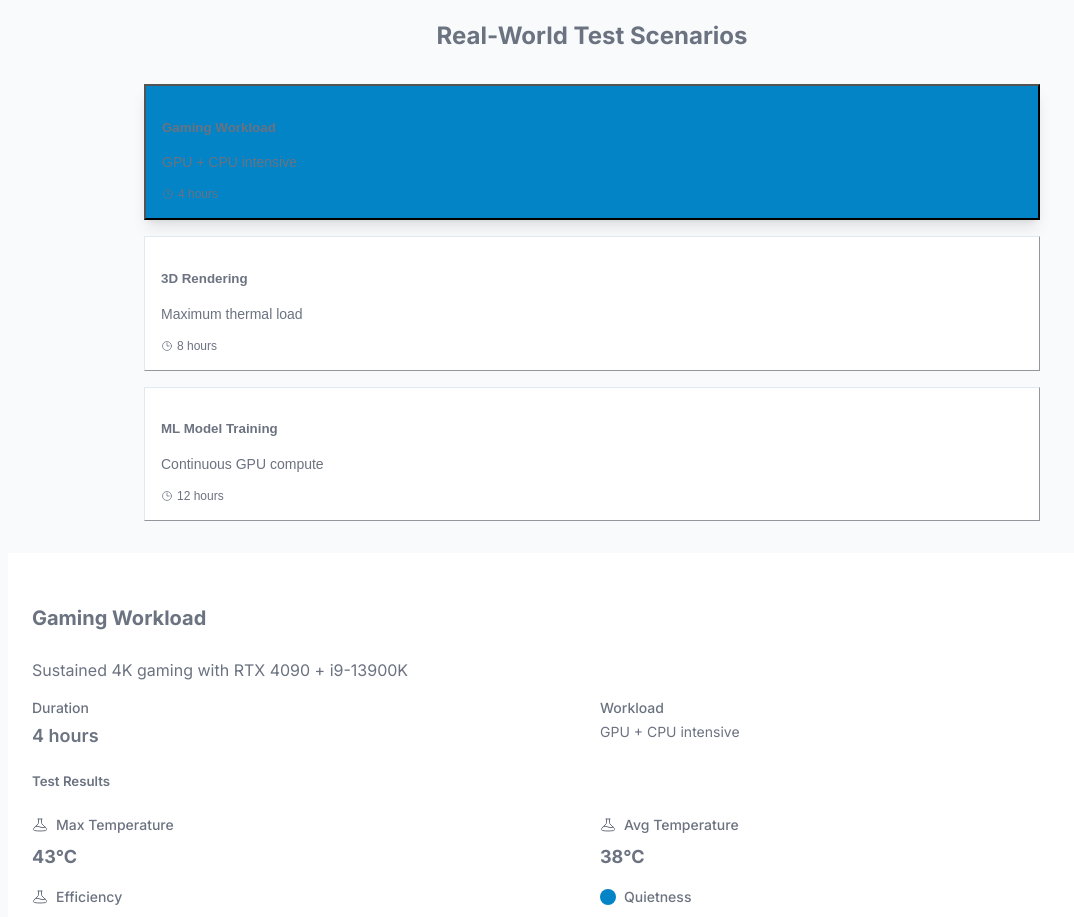
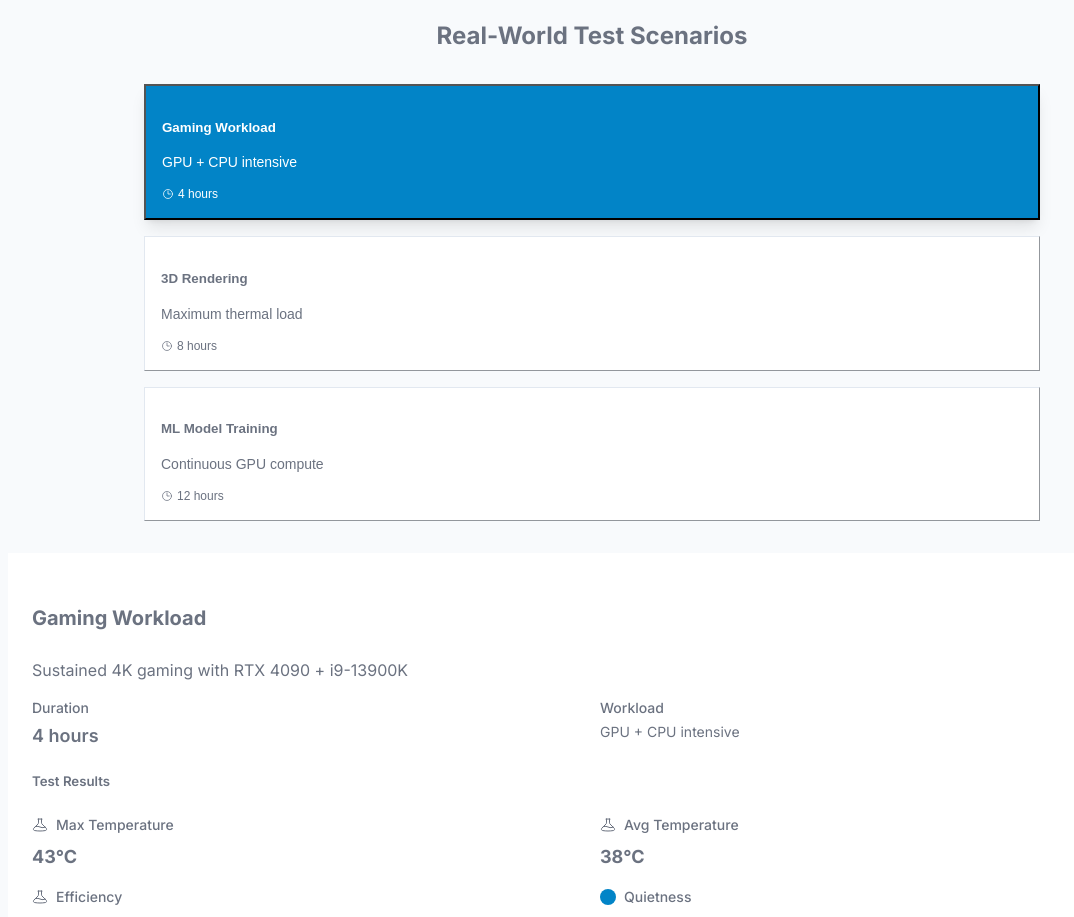
Before and after one commit to molave0524/two-phase-cooling-education, a Next.js app: page / in a window 1280 px wide. Shown: the part 6940-7857 px from the top of the page, without its empty margins (48-1122 px from the left). Built offline with nearby package versions, Linux system fonts and the light colour scheme.

Commit message:
fix: enhance button text selectors for Performance Validation filters

```diff
--- a/public/force-styles.css
+++ b/public/force-styles.css
@@ -38,11 +38,14 @@ section[id="performance"] p {
 }
 
 /* Specific override for performance section filter buttons */
-section[id="performance"] button {
+section[id="performance"] button,
+section[id="performance"] button *,
+section[id="performance"] .text-secondary-600 {
   color: #6b7280 !important; /* Light text for filter buttons */
 }
 
-section[id="performance"] button.bg-primary-600 {
+section[id="performance"] button.bg-primary-600,
+section[id="performance"] button.bg-primary-600 * {
   color: white !important; /* Keep white text for active button */
 }
 
```
